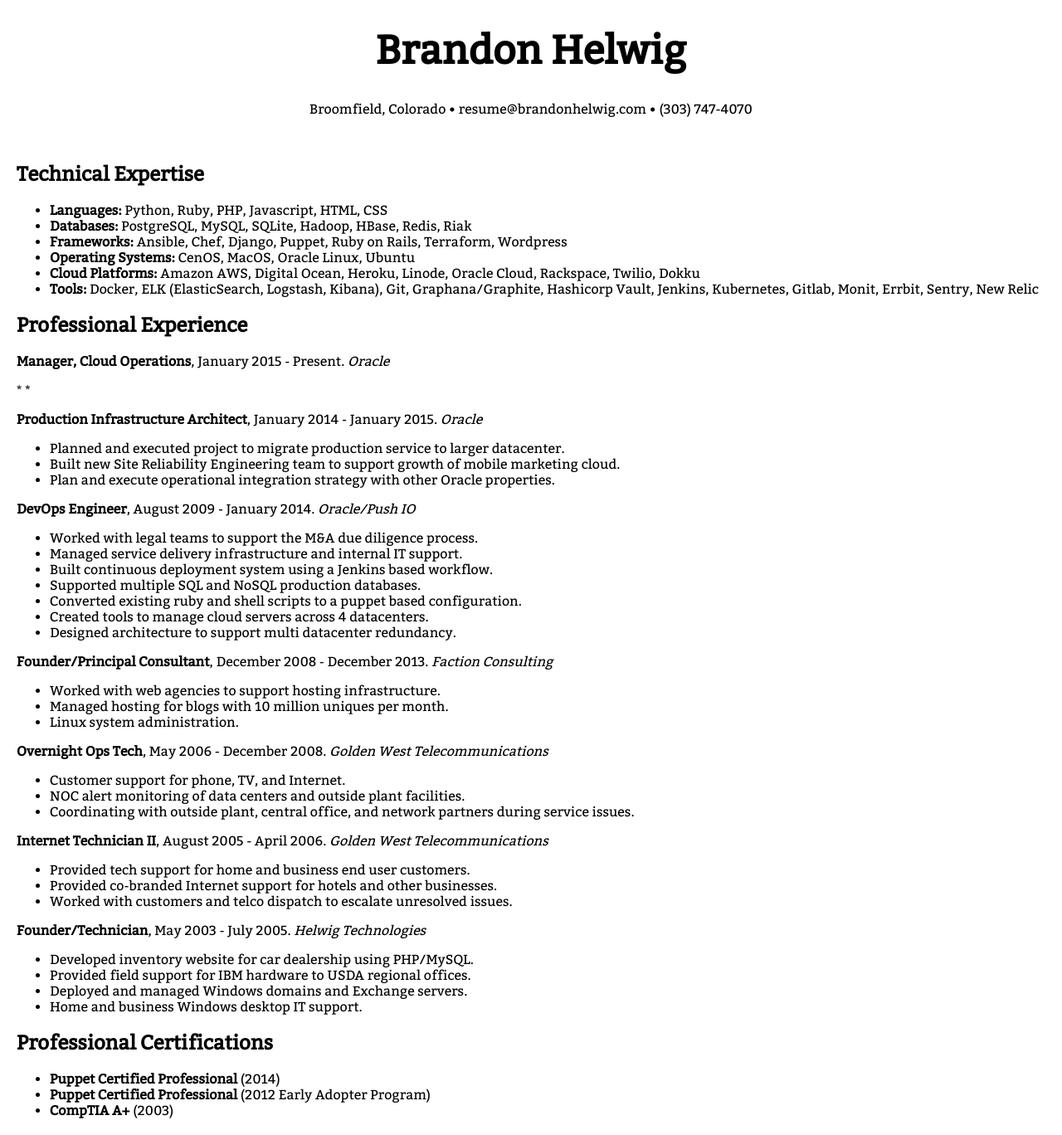
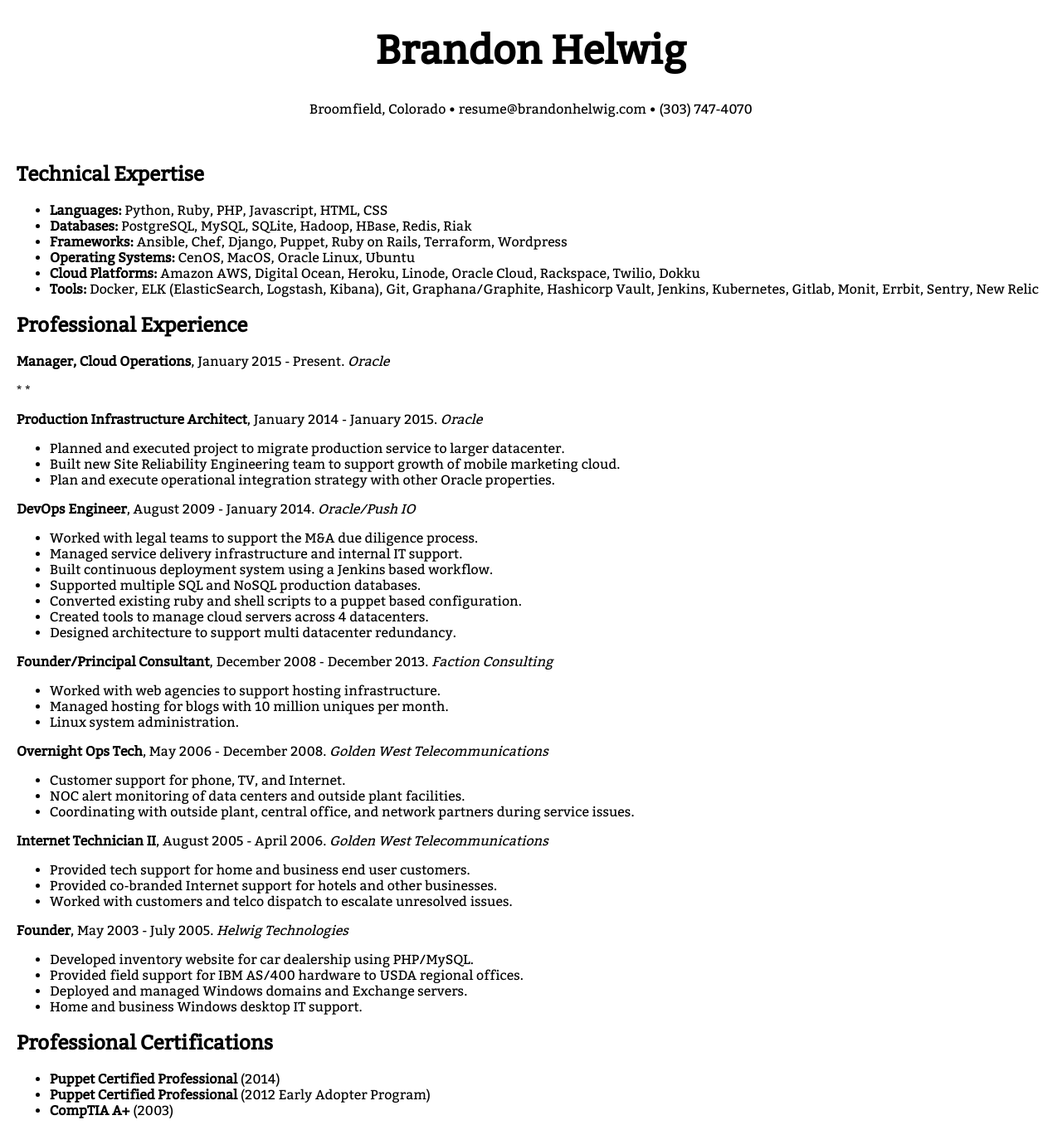
Before and after one commit to brhelwig/brandonhelwig.com, a Jekyll site: the page built from resume.md, in a window 1280 px wide. Shown: the whole page at 83% size. Built offline with Jekyll 4.4.1, drawn with Linux system fonts in a browser that asks for light colours.

Commit message:
Clarify Helwig Technologies Section

```diff
--- a/resume.md
+++ b/resume.md
@@ -59,10 +59,10 @@
   * Provided co-branded Internet support for hotels and other businesses.
   * Worked with customers and telco dispatch to escalate unresolved issues.
 
-**Founder/Technician**, May 2003 - July 2005. *Helwig Technologies*
+**Founder**, May 2003 - July 2005. *Helwig Technologies*
 
   * Developed inventory website for car dealership using PHP/MySQL.
-  * Provided field support for IBM hardware to USDA regional offices.
+  * Provided field support for IBM AS/400 hardware to USDA regional offices.
   * Deployed and managed Windows domains and Exchange servers.
   * Home and business Windows desktop IT support.
 
```
